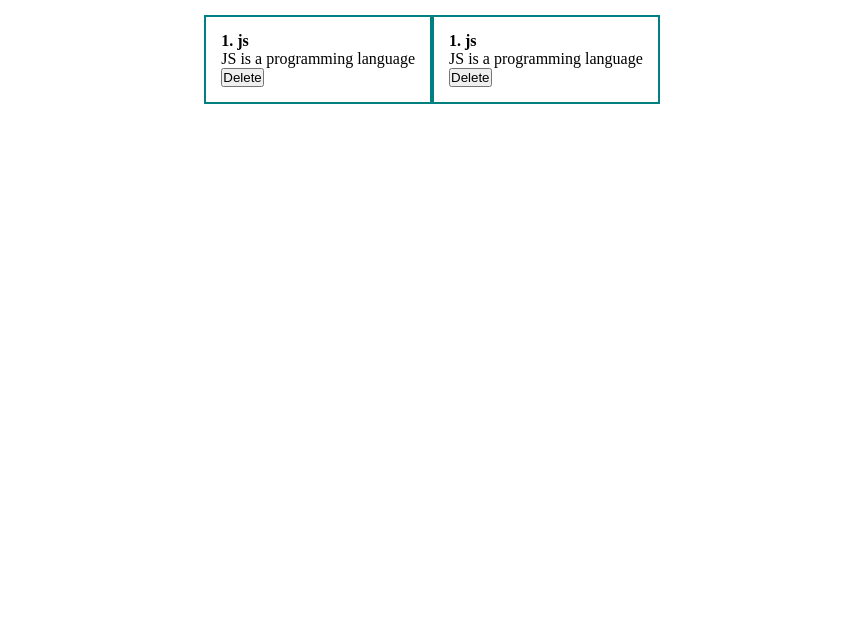
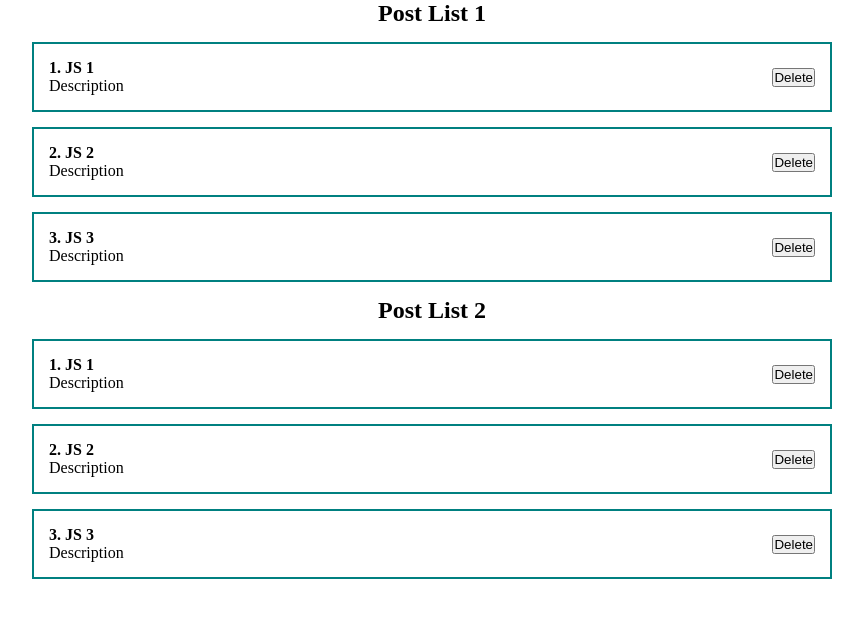
Before and after one commit to LusineAm/react-node, a React (Create React App) app: page / in a window 1280 px wide. Shown: the top 618 px of the page, without its empty margins (208-1071 px from the left). Built offline with nearby package versions, Linux system fonts and the light colour scheme.

Commit message:
add post list

```diff
--- a/src/App.js
+++ b/src/App.js
@@ -1,15 +1,20 @@
-import React from "react";
+import React, { useState } from "react";
 import PostItem from "./components/PostItem";
+import PostList from "./components/PostList";
 import "./styles/App.css";
 
 function App() {
+  const [posts, setPosts] = useState([
+    { id: 1, title: "JS 1", body: "Description" },
+    { id: 2, title: "JS 2", body: "Description" },
+    { id: 3, title: "JS 3", body: "Description" },
+  ]);
+
   return (
-    <>
-      <PostItem />
-      <PostItem />
-
-    </>
-
+    <div className="App">
+      <PostList posts={posts} title={"Post List 1"} />
+      <PostList posts={posts} title={"Post List 2"} />
+    </div>
   );
 }
 
--- a/src/components/PostItem.js
+++ b/src/components/PostItem.js
@@ -1,17 +1,17 @@
 import React from "react";
 
-function PostItem() {
+function PostItem(props) {
   return (
     <div>
       <div className="post">
         <div className="post-content">
-          <strong>1. js</strong>
-          <div> JS is a programming language</div>
+          <strong>{props.post.id}. {props.post.title}</strong>
+          <div>{props.post.body}</div>
+        </div>
           <div className="post-btns">
             <button>Delete</button>
           </div>
         </div>
-      </div>
     </div>
   );
 }
--- /dev/null
+++ b/src/components/PostList.js
@@ -0,0 +1,17 @@
+import React from "react";
+import PostItem from "./PostItem";
+
+const PostList = ({posts, title}) => {
+  return (
+    <div>
+      <h2 style={{ textAlign: 'center' }}>{title}</h2>
+      {
+        posts.map((post) =>
+          <PostItem post={post} key={post.id} />
+        )
+      }
+    </div>
+  );
+}
+
+export default PostList;
--- a/src/styles/App.css
+++ b/src/styles/App.css
@@ -10,14 +10,18 @@
 }
 
 .App {
-  width: 880px;
+  width: 800px;
 }
 
 .post {
   display: flex;
   padding: 15px;
   border: 2px solid teal;
-  margin-top: 15px;
+  margin: 15px 0;
   justify-content: space-between;
   align-items: center;
 }
+
+.post-btns{
+  display: flex;
+}
```
